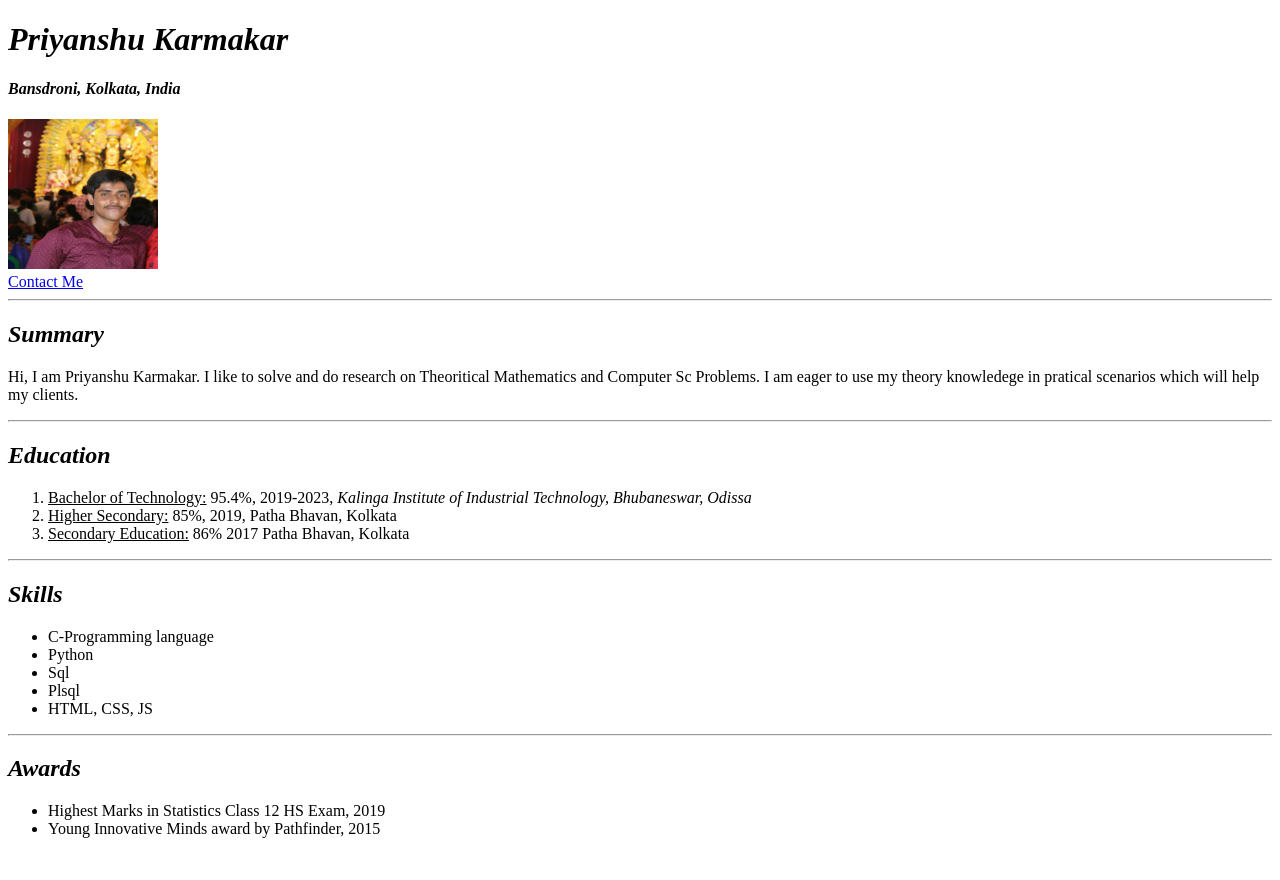
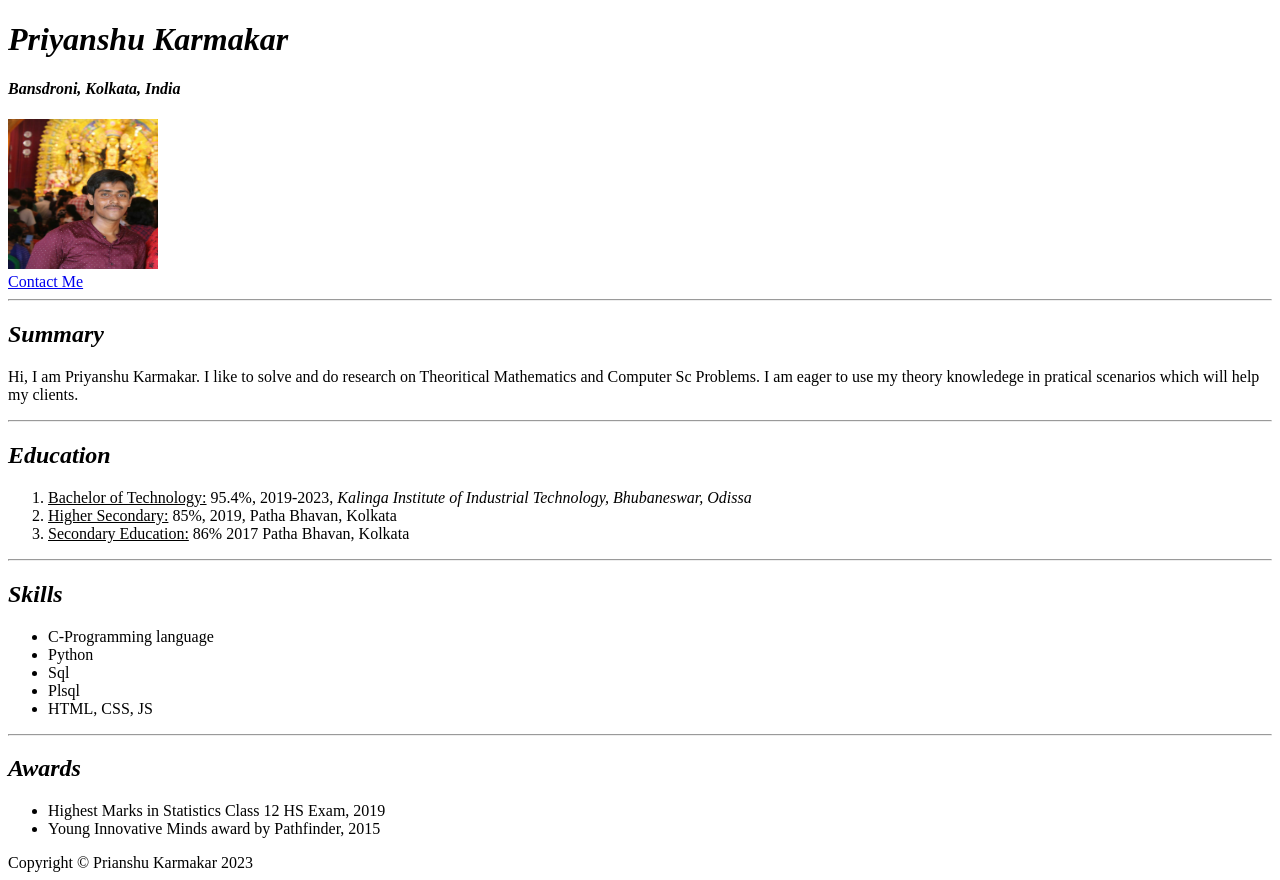
Before and after one commit to Priyanshu-Karmakar123/Portfolio-orginal, a plain HTML site: page index.html in a window 1280 px wide. Before the commit the page ends 854 px from the top, so only its background shows below. Drawn offline with Linux system fonts and the light colour scheme.

Commit message:
index.html

```diff
--- a/index.html
+++ b/index.html
@@ -38,6 +38,8 @@
         <li>Highest Marks in Statistics Class 12 HS Exam, 2019 </li>
         <li>Young Innovative Minds award by Pathfinder, 2015</li>
     </ul>
-
+    <footer>
+        Copyright &copy; Prianshu Karmakar 2023
+    </footer>
 </body>
 </html>
```
